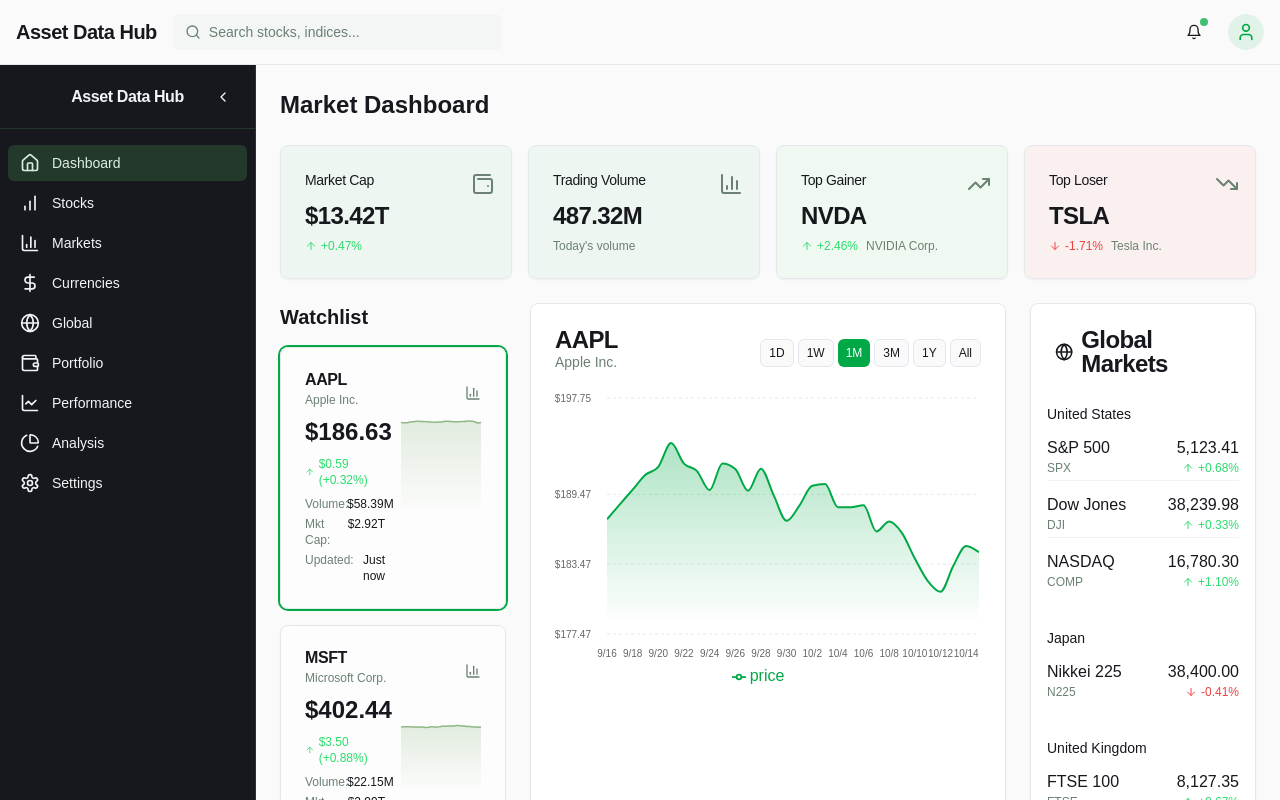
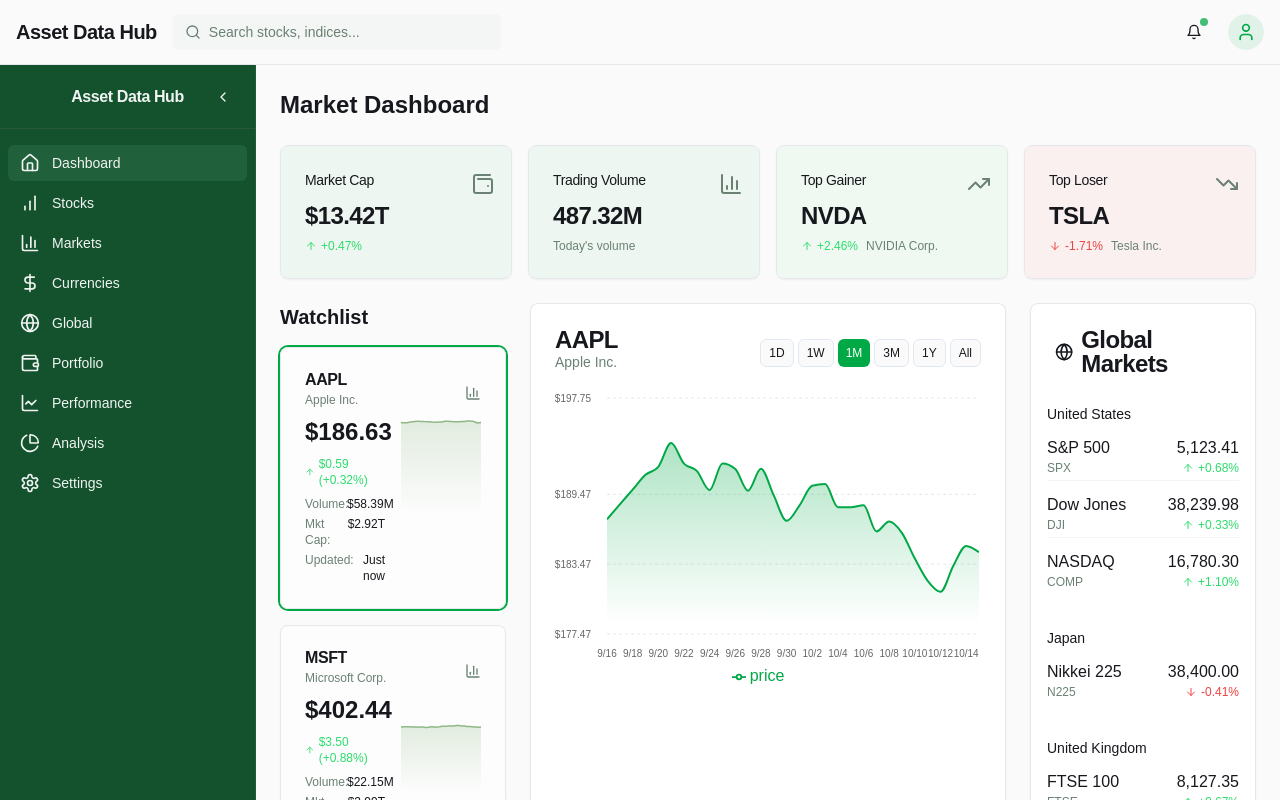
Before and after one commit to rcmarques357/portal-2025, a React (Vite) app: page / in a window 1280 px wide. Built offline with nearby package versions, Linux system fonts and the light colour scheme.

Commit message:
Change sidebar theme to green

```diff
--- a/src/index.css
+++ b/src/index.css
@@ -46,13 +46,13 @@
 
     --radius: 0.5rem;
 
-    --sidebar-background: 220 14% 10%;
-    --sidebar-foreground: 220 14% 96%;
+    --sidebar-background: 145 60% 20%;
+    --sidebar-foreground: 145 15% 95%;
     --sidebar-primary: 145 100% 33%;
     --sidebar-primary-foreground: 0 0% 100%;
-    --sidebar-accent: 145 25% 18%;
-    --sidebar-accent-foreground: 145 30% 90%;
-    --sidebar-border: 145 20% 18%;
+    --sidebar-accent: 145 50% 25%;
+    --sidebar-accent-foreground: 145 15% 95%;
+    --sidebar-border: 145 40% 25%;
     --sidebar-ring: 145 100% 33%;
   }
 
```
